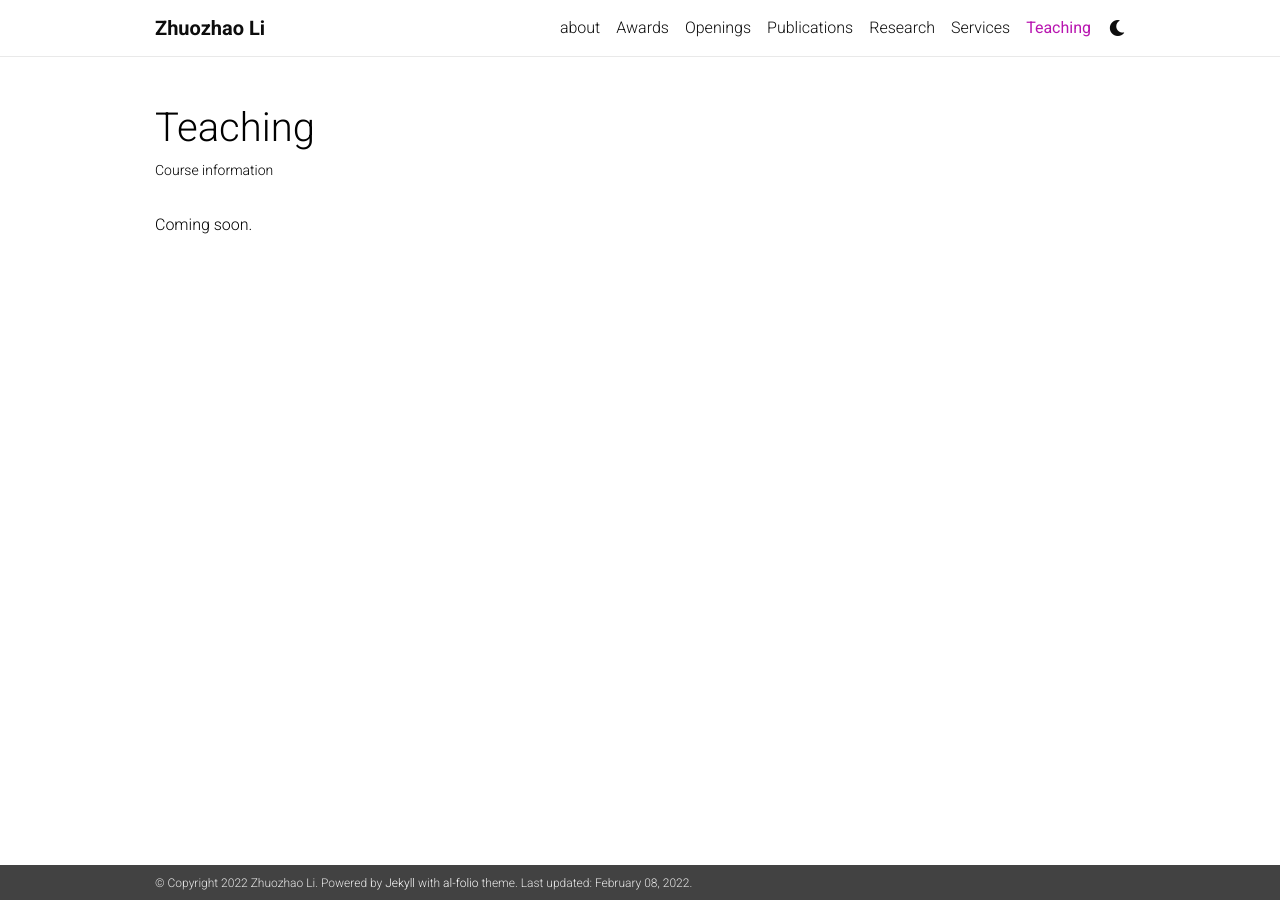
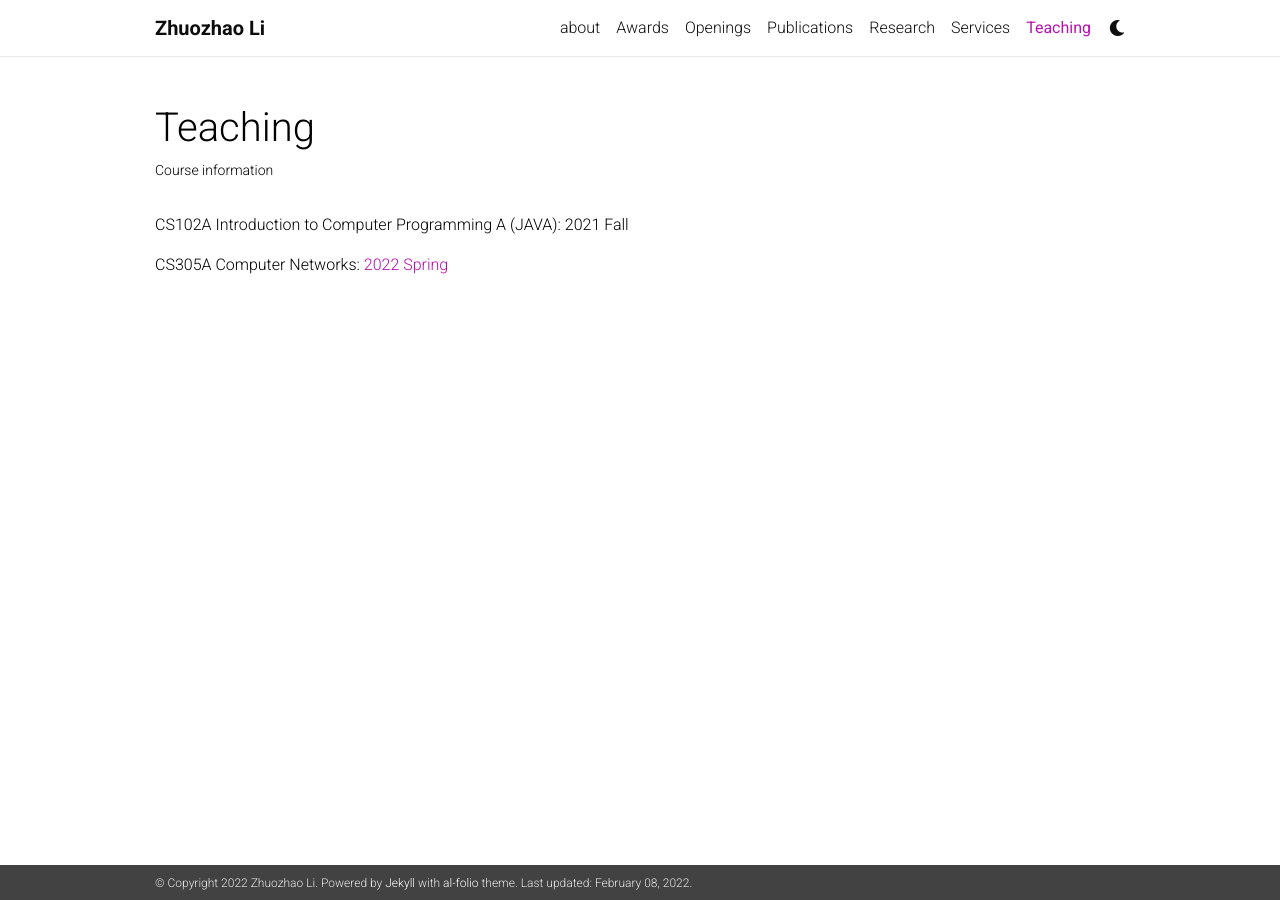
Before and after one commit to ZhuozhaoLi/ZhuozhaoLi.github.io, a Jekyll site: the page built from _pages/teaching.md, in a window 1280 px wide. Built offline with Jekyll 4.4.1, drawn with Linux system fonts in a browser that asks for light colours; nearby versions of some CDN libraries; comment, search, counter and statistics services are not loaded; a style sheet for code colours, icons or effects is not loaded.

Commit message:
add course syllabus

```diff
--- a/_pages/teaching.md
+++ b/_pages/teaching.md
@@ -6,4 +6,6 @@ description: Course information
 nav: true
 ---
 
-Coming soon.
+CS102A Introduction to Computer Programming A (JAVA): 2021 Fall
+
+CS305A Computer Networks: [2022 Spring](/assets/courses/CS305A/2022Spring.md)
```
Also changed, not shown: assets/courses/CS305A/2022Spring.markdown (added, +7 -0 lines).
